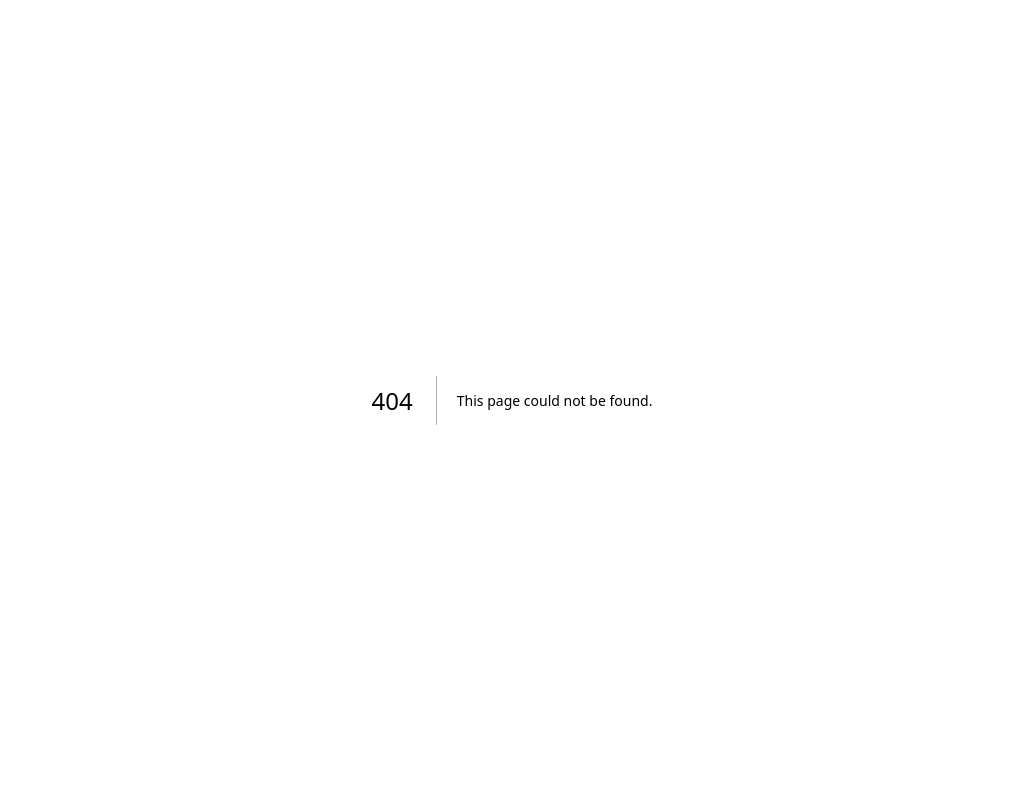
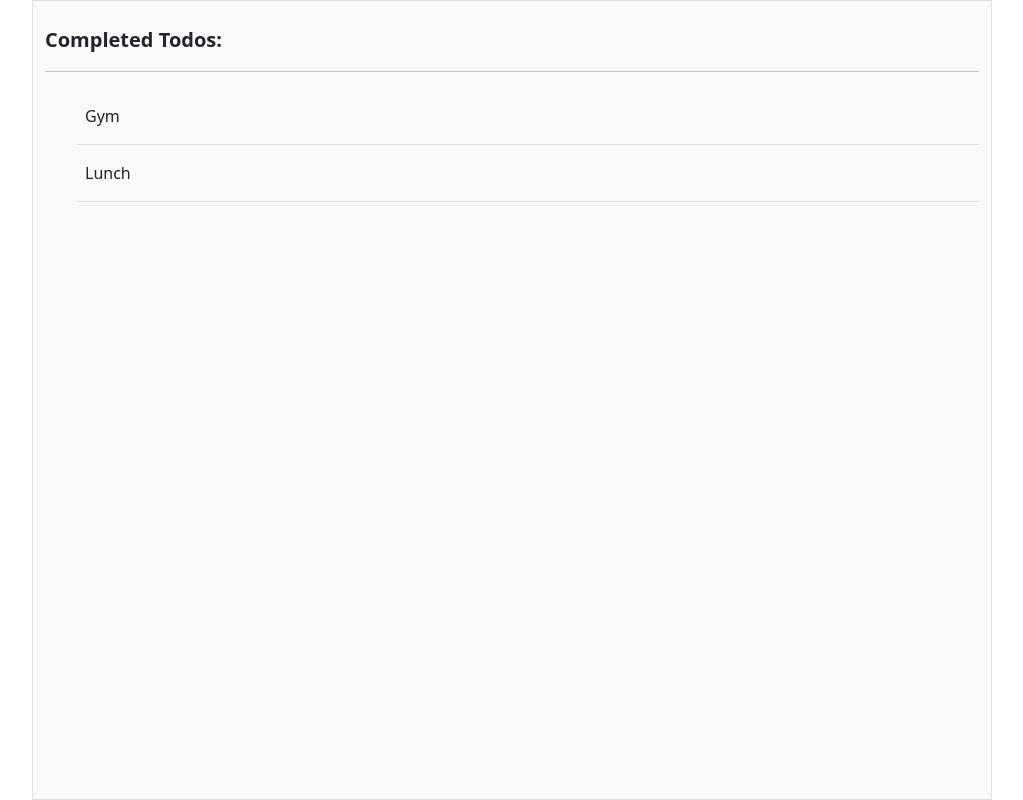
Before and after one commit to anujeet98/TodoApp-NextJS, a Next.js app: page /today/completed in a window 1280 px wide. Before the commit this address had no page. Shown: the whole page, without its empty margins (128-1151 px from the left). Built offline with nearby package versions, Linux system fonts and the light colour scheme.

Commit message:
added completed todo page

```diff
--- /dev/null
+++ b/pages/today/completed.js
@@ -0,0 +1,38 @@
+import Head from "next/head";
+import { Fragment } from "react";
+import { Container } from "react-bootstrap";
+
+const DUMMY=['Gym', 'Lunch'];
+
+function CompletedPage(){
+    // const [todos, setTodos] = useState([]);
+    // function addTodoHandler(todo){
+    //     setTodos((oldTodos)=>([...oldTodos, todo]));
+    // }
+    // function deleteTodoHandler(todo){
+    //     setTodos((oldTodos)=>{
+    //         const updatedTodo = [...oldTodos];
+    //         return updatedTodo.filter(oldTodo => oldTodo!==todo);
+    //     });
+    // }
+    return (
+        <Fragment>
+            <Head>
+                <title>Todo</title>
+                <meta name="description" content="Create-track your daily todos" />
+            </Head>
+            <Container fluid className="border bg-light w-75 pt-4" style={{height: '100vh'}}>
+                <span className=" fw-bold fs-5">Completed Todos:</span>
+                <hr></hr>
+                <ul>
+                    {DUMMY.map(todo=>(
+                        <li className="list-unstyled border-bottom py-3 px-2 d-flex justify-content-between">{todo}</li>
+                    ))}
+                </ul>
+            </Container>
+        </Fragment>
+    )
+}
+
+
+export default CompletedPage;
--- a/pages/index.js
+++ b/pages/today/index.js
@@ -1,6 +1,6 @@
 import { Fragment, useState } from "react";
-import Todo from '../components/Todo/Todo';
-import AddForm from "../components/AddForm/AddForm";
+import Todo from '../../components/Todo/Todo';
+import AddForm from "../../components/AddForm/AddForm";
 // import { MongoClient } from "mongodb";
 import Head from "next/head";
 import { Container } from "react-bootstrap";
```
